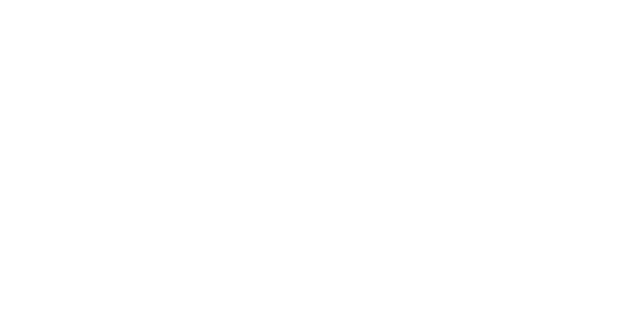
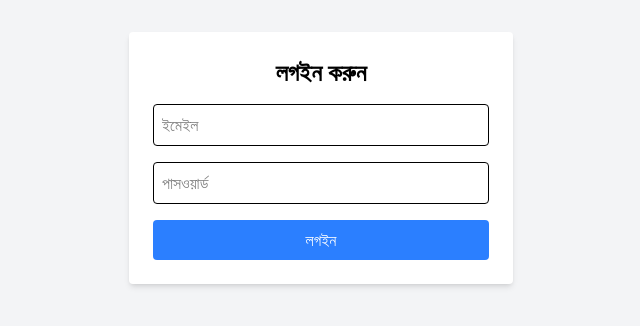
Before and after one commit to MU1147-LEGEND/sanchayan, a React (Vite) app: page /login in a window 1280 px wide. Before the commit this address had no page. Shown: the part 242-568 px from the top of the page, without its empty margins (319-959 px from the left). Built offline with nearby package versions, Linux system fonts and the light colour scheme; no server answers.

Commit message:
[FEATURE] implement authentication flow with login and protected routes

```diff
--- a/src/App.jsx
+++ b/src/App.jsx
@@ -1,21 +1,36 @@
 import { BrowserRouter, Route, Routes } from "react-router-dom";
+import { AuthProvider } from "./components/AuthContext";
 import Dashboard from "./components/Dashboard";
 import FullPage from "./components/FullPage";
+import Login from "./components/Login";
+import ProtectedRoute from "./components/ProtectedRoute";
 
 const App = () => {
     return (
         <>
-            {/* <AnnouncementBar />
-            <Header />
-            <MemberForm1 /> */}
+            <AuthProvider>
+                <BrowserRouter>
+                    <Routes>
+                        <Route path="./" element={<FullPage />} />
+                        <Route path="/login" element={<Login />} />
+                        <Route
+                            path="/dashboard"
+                            element={
+                                <ProtectedRoute>
+                                    <Dashboard />
+                                </ProtectedRoute>
+                            }
+                        />
+                    </Routes>
+                </BrowserRouter>
+            </AuthProvider>
 
-            {/* private */}
-            <BrowserRouter>
+            {/* <BrowserRouter>
                 <Routes>
                     <Route path="/" element={<FullPage />} />
                     <Route path="/dashboard" element={<Dashboard />} />
                 </Routes>
-            </BrowserRouter>
+            </BrowserRouter> */}
         </>
     );
 };
--- /dev/null
+++ b/src/components/AuthContext.jsx
@@ -0,0 +1,23 @@
+import { onAuthStateChanged } from "firebase/auth";
+import { useEffect, useState } from "react";
+import { AuthContext } from "./loginAuthContext";
+import { auth } from "../firebase";
+
+export const AuthProvider = ({ children }) => {
+    const [user, setUser] = useState(null);
+    const [loading, setLoading] = useState(true);
+
+    useEffect(() => {
+        const unsubscribe = onAuthStateChanged(auth, (loggedInUser) => {
+            setUser(loggedInUser);
+            setLoading(false);
+        });
+        return () => unsubscribe();
+    }, []);
+
+    return (
+        <AuthContext.Provider value={{ user, loading }}>
+            {children}
+        </AuthContext.Provider>
+    );
+};
--- /dev/null
+++ b/src/components/Login.jsx
@@ -0,0 +1,61 @@
+// src/pages/Login.jsx
+
+import { useState } from "react";
+import { signInWithEmailAndPassword } from "firebase/auth";
+import { auth } from "../firebase";
+import { useNavigate } from "react-router-dom";
+
+export default function Login() {
+    const [email, setEmail] = useState("");
+    const [password, setPassword] = useState("");
+    const [error, setError] = useState("");
+    const navigate = useNavigate();
+
+    const handleLogin = async (e) => {
+        e.preventDefault();
+        setError("");
+        try {
+            await signInWithEmailAndPassword(auth, email, password);
+            navigate("/dashboard"); // ✅ লগইন হলে ড্যাশবোর্ডে নিয়ে যাবে
+        } catch (err) {
+            console.error(err);
+            setError("ইমেইল বা পাসওয়ার্ড ভুল!");
+        }
+    };
+
+    return (
+        <div className="min-h-screen flex items-center justify-center bg-gray-100">
+            <form
+                onSubmit={handleLogin}
+                className="bg-white p-6 rounded shadow-md w-full max-w-sm"
+            >
+                <h2 className="text-2xl mb-4 font-bold text-center">
+                    লগইন করুন
+                </h2>
+                {error && <p className="text-red-600 text-sm mb-2">{error}</p>}
+                <input
+                    type="email"
+                    placeholder="ইমেইল"
+                    value={email}
+                    onChange={(e) => setEmail(e.target.value)}
+                    className="w-full p-2 border rounded mb-4"
+                    required
+                />
+                <input
+                    type="password"
+                    placeholder="পাসওয়ার্ড"
+                    value={password}
+                    onChange={(e) => setPassword(e.target.value)}
+                    className="w-full p-2 border rounded mb-4"
+                    required
+                />
+                <button
+                    type="submit"
+                    className="w-full bg-blue-500 text-white p-2 rounded hover:bg-blue-600"
+                >
+                    লগইন
+                </button>
+            </form>
+        </div>
+    );
+}
--- /dev/null
+++ b/src/components/ProtectedRoute.jsx
@@ -0,0 +1,14 @@
+import { useContext } from "react";
+import { Navigate } from "react-router-dom";
+import { AuthContext } from "./loginAuthContext";
+
+
+const ProtectedRoute = ({ children }) => {
+    const { user, loading } = useContext(AuthContext);
+
+    if (loading) return <p>লোড হচ্ছে...</p>;
+    if (!user) return <Navigate to="/login" />;
+    return children;
+};
+
+export default ProtectedRoute;
--- /dev/null
+++ b/src/components/loginAuthContext.js
@@ -0,0 +1,3 @@
+import { createContext } from "react";
+
+export const AuthContext = createContext();
--- a/src/components/mainForm/MainForm.jsx
+++ b/src/components/mainForm/MainForm.jsx
@@ -360,7 +360,7 @@
                         required
                     />
                     <label className="block font-semibold">
-                        ছবি (পাসপোর্ট টাইপ):
+                        ছবি (সদস্যের):
                     </label>
                     <input
                         type="file"
@@ -374,7 +374,7 @@
                     {form.photo && (
                         <img
                             src={form.photo}
-                            alt="ছবি প্রিভিউ"
+                            alt="সদস্যের ছবি"
                             className="w-24 h-24 object-cover mt-2"
                         />
                     )}
@@ -384,7 +384,7 @@
                         name="signature"
                         value={form.signature || form.nameEn}
                         onChange={handleChange}
-                        placeholder="স্বাক্ষর (ইংরেজিতে)"
+                        placeholder="স্বাক্ষর"
                         className="w-full border p-2"
                     />
 
@@ -547,7 +547,7 @@
                     {form.nominee.photo && (
                         <img
                             src={form.nominee.photo}
-                            alt="নমিনির ছবি প্রিভিউ"
+                            alt="নমিনির ছবি"
                             className="w-24 h-24 object-cover mt-2"
                         />
                     )}
--- a/src/firebase.js
+++ b/src/firebase.js
@@ -2,6 +2,7 @@
 import { initializeApp } from "firebase/app";
 import { getStorage } from "firebase/storage";
 import { getFirestore } from "firebase/firestore";
+import { getAuth } from "firebase/auth";
 // TODO: Add SDKs for Firebase products that you want to use
 // https://firebase.google.com/docs/web/setup#available-libraries
 
@@ -19,3 +20,4 @@
 const app = initializeApp(firebaseConfig);
 export const storage = getStorage(app);
 export const db = getFirestore(app);
+export const auth = getAuth(app);
```
